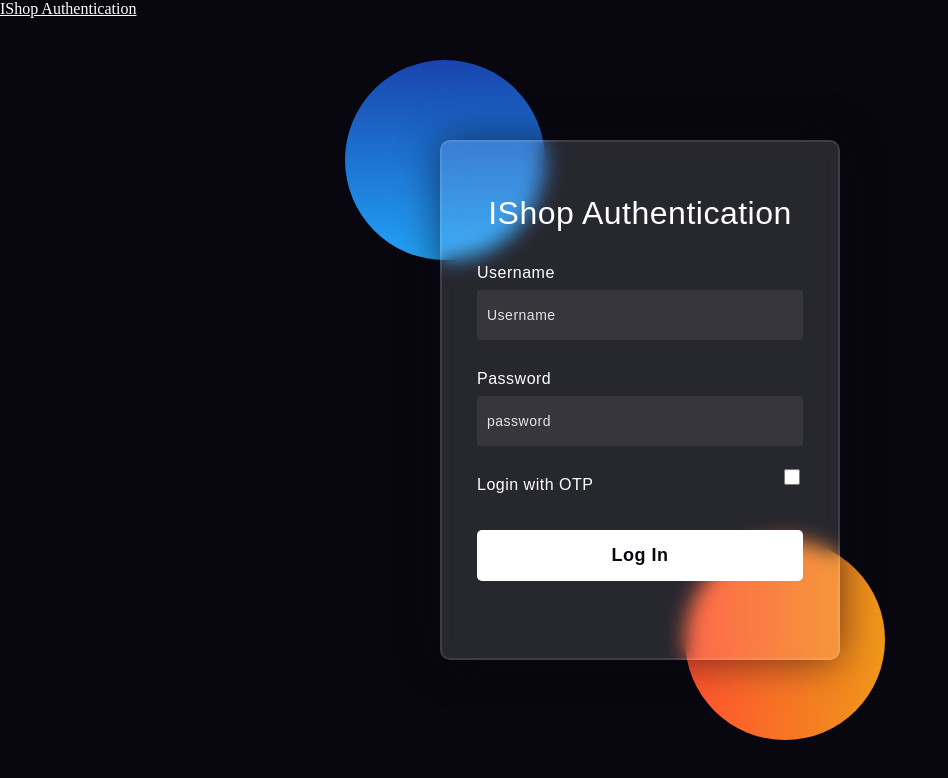
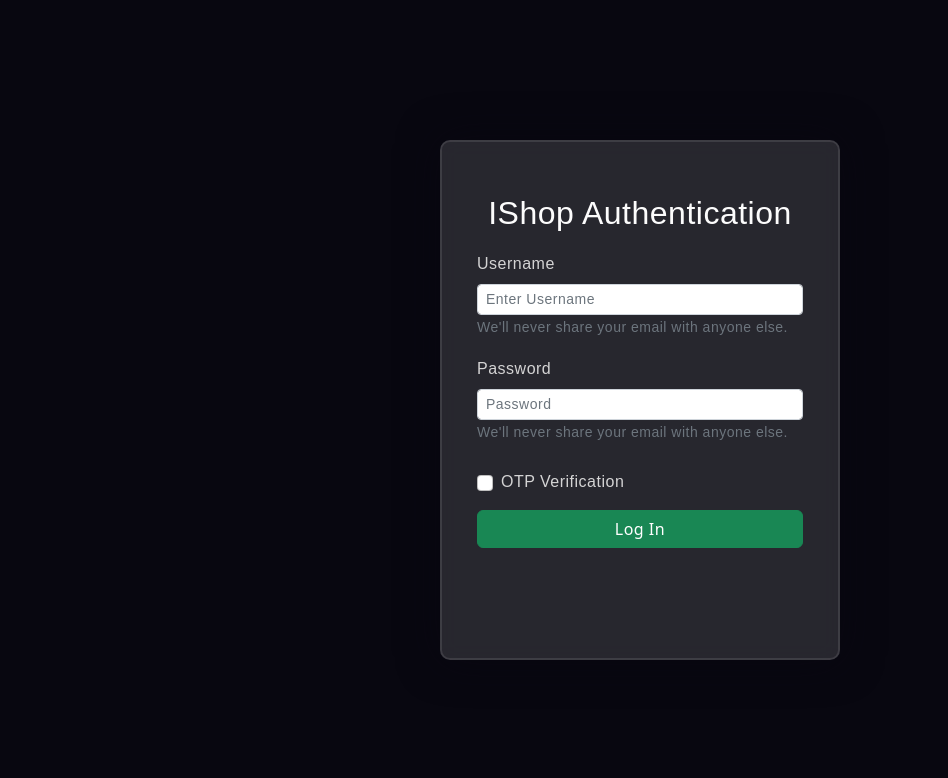
Before and after one commit to e2rabi/IShop-authorization-ui, a React (Vite) app: page / in a window 1280 px wide. Shown: the top 778 px of the page, without its empty margins (0-948 px from the left). Built offline with nearby package versions, Linux system fonts and the light colour scheme.

Commit message:
Add menu component

```diff
--- a/package.json
+++ b/package.json
@@ -32,7 +32,9 @@
     "process": "^0.11.10"
   },
   "dependencies": {
+    "bootstrap": "^5.2.2",
     "react": "^17.0.2",
+    "react-bootstrap": "^2.5.0",
     "react-dom": "^17.0.2",
     "react-router-dom": "^6.2.1"
   },
--- a/src/components/App.js
+++ b/src/components/App.js
@@ -1,15 +1,13 @@
 import Login from "./Login";
-import { BrowserRouter, Routes, Route,Link } from "react-router-dom";
+import { BrowserRouter, Routes, Route } from "react-router-dom";
 import { StrictMode } from "react";
 import Home from "./Home";
+import "bootstrap/dist/css/bootstrap.min.css";
 
 const App = () => {
   return (
     <StrictMode>
       <BrowserRouter>
-      <header>
-      <Link to="/">IShop Authentication</Link>
-      </header>
         <Routes>
           <Route path="/home" element={<Home />}></Route>
           <Route path="/" element={<Login />} />
--- a/src/components/Home.js
+++ b/src/components/Home.js
@@ -1,6 +1,10 @@
+import Menu from "./Menu";
 const Home = () => {
   return (
     <div>
+      <header>
+        <Menu></Menu>
+      </header>
       <h2>Welcome Home page !</h2>
     </div>
   );
--- a/src/components/Login.js
+++ b/src/components/Login.js
@@ -1,6 +1,8 @@
 import "../../src/style.css";
 import { useState, useEffect, useDebugValue } from "react";
 import { useNavigate } from "react-router-dom";
+import Button from "react-bootstrap/Button";
+import Form from "react-bootstrap/Form";
 
 const Login = () => {
   const [username, setUsername] = useState("");
@@ -34,7 +36,7 @@ const Login = () => {
       .then((data) => validateJwt(data))
       .catch((error) => {
         console.log(JSON.stringify(error));
-        navigate('/home');
+        navigate("/home");
       });
   }
   const checkOptButton = () => {
@@ -43,60 +45,46 @@ const Login = () => {
   useDebugValue("Hi from the code");
 
   return (
-    <div>
-      <div className="background">
-        <div className="shape"></div>
-        <div className="shape"></div>
-      </div>
-      <form
+    <div className="login">
+      <Form
         onSubmit={(e) => {
           e.preventDefault();
           login();
         }}
       >
         <h3>IShop Authentication</h3>
-        <label htmlFor="username">Username</label>
-        <input
-          type="text"
-          value={username}
-          placeholder="Username"
-          id="username"
-          onChange={(e) => setUsername(e.target.value)}
-        />
+        <Form.Group className="mb-2" controlId="formBasicEmail">
+          <Form.Label>Username</Form.Label>
+          <Form.Control
+            size="sm"
+            type="text"
+            onChange={(e) => setUsername(e.target.value)}
+            placeholder="Enter Username"
+          />
+          <Form.Text className="text-muted">
+            We'll never share your email with anyone else.
+          </Form.Text>
+        </Form.Group>
 
-        <label htmlFor="password">Password</label>
-        <input
-          type="password"
-          placeholder="password"
-          id="password"
-          onChange={(e) => setPassword(e.target.value)}
-        />
-
-        <div className="otp">
-          <label className="otp-label" htmlFor="otp">
-            Login with OTP
-          </label>
-          <input
-            className="otp-check"
-            onChange={checkOptButton}
-            type="checkbox"
-            id="otp"
-            name="opt"
-            value={otp}
+        <Form.Group className="mb-3" controlId="formBasicPassword">
+          <Form.Label>Password</Form.Label>
+          <Form.Control
+            size="sm"
+            onChange={(e) => setPassword(e.target.value)}
+            type="password"
+            placeholder="Password"
           />
-
-          <input
-            className={`${isOtpChecked ? "show" : "hide"}`}
-            type="password"
-            placeholder="One time password"
-            id="otp-code"
-            value={otp}
-            onChange={(e) => setOtp(e.target.value)}
-          />
-        </div>
-
-        <button type="submit">Log In</button>
-      </form>
+          <Form.Text className="text-muted">
+            We'll never share your email with anyone else.
+          </Form.Text>
+        </Form.Group>
+        <Form.Group className="mb-3" controlId="formBasicCheckbox">
+          <Form.Check type="checkbox" label="OTP Verification" className="" />
+        </Form.Group>
+        <Button variant="success" type="submit">
+          Log In
+        </Button>
+      </Form>
     </div>
   );
 };
--- /dev/null
+++ b/src/components/Menu.js
@@ -0,0 +1,33 @@
+import Container from "react-bootstrap/Container";
+import Nav from "react-bootstrap/Nav";
+import Navbar from "react-bootstrap/Navbar";
+import NavDropdown from "react-bootstrap/NavDropdown";
+const Menu = () => {
+  return (
+    <Navbar bg="light" expand="lg">
+      <Container>
+        <Navbar.Brand href="#home">IShop Authorization</Navbar.Brand>
+        <Navbar.Toggle aria-controls="basic-navbar-nav" />
+        <Navbar.Collapse id="basic-navbar-nav">
+          <Nav className="me-auto">
+            <Nav.Link href="#home">Home</Nav.Link>
+            <NavDropdown title="User managment" id="basic-nav-dropdown">
+              <NavDropdown.Item href="#action/3.1">Action</NavDropdown.Item>
+              <NavDropdown.Item href="#action/3.2">
+                Another action
+              </NavDropdown.Item>
+              <NavDropdown.Item href="#action/3.3">Something</NavDropdown.Item>
+              <NavDropdown.Divider />
+              <NavDropdown.Item href="#action/3.4">
+                Separated link
+              </NavDropdown.Item>
+            </NavDropdown>
+            <Nav.Link href="#link">Configuration</Nav.Link>
+          </Nav>
+        </Navbar.Collapse>
+      </Container>
+    </Navbar>
+  );
+};
+
+export default Menu;
--- a/src/style.css
+++ b/src/style.css
@@ -5,24 +5,10 @@
 padding: 0;
 margin: 0;
 box-sizing: border-box;
-color: white;
+color: rgb(62, 61, 61);
 }
 body{
-background-color: #080710;
-}
-.background{
-width: 430px;
-height: 520px;
-position: absolute;
-transform: translate(-50%,-50%);
-left: 50%;
-top: 50%;
-}
-.background .shape{
-height: 200px;
-width: 200px;
-position: absolute;
-border-radius: 50%;
+background: #080710 !important;
 }
 .shape:first-child{
 background: linear-gradient(
@@ -57,37 +43,30 @@ padding: 50px 35px;
 }
 form *{
 font-family: 'Poppins',sans-serif;
-color: #ffffff;
+color: #d4d4d4;
 letter-spacing: 0.5px;
 outline: none;
-border: none;
+border-radius: 4px;
 }
 form h3{
 font-size: 32px;
 font-weight: 500;
 line-height: 42px;
 text-align: center;
+color: #fcfcfc;
+background: transparent;
 }
 
 label{
 display: block;
-margin-top: 30px;
+margin-top: 10px;
 font-size: 16px;
 font-weight: 500;
+background: transparent;
 }
-input{
-display: block;
-height: 50px;
-width: 100%;
-background-color: rgba(255,255,255,0.07);
-border-radius: 3px;
-padding: 0 10px;
-margin-top: 8px;
-font-size: 14px;
-font-weight: 300;
-}
+
 ::placeholder{
-color: #e5e5e5;
+color: #6f6d6d;
 }
 button{
 margin-top: 20px;
@@ -122,8 +101,12 @@ margin-left: 25px;
 .social i{
 margin-right: 4px;
 }
+.otp{
+  background: transparent;
+}
 .otp-label{
-  float: left;
+  position: relative;
+  bottom: 10px;
 }
 .otp-check{
   height: 16px;
@@ -138,3 +121,7 @@ margin-right: 4px;
 .show{
   display: block;
 }
+.form-check-input{
+  position: relative;
+    top: 11px;
+}
```
Also changed, not shown: 1 other file (tests, documents, lock files or other folders).
